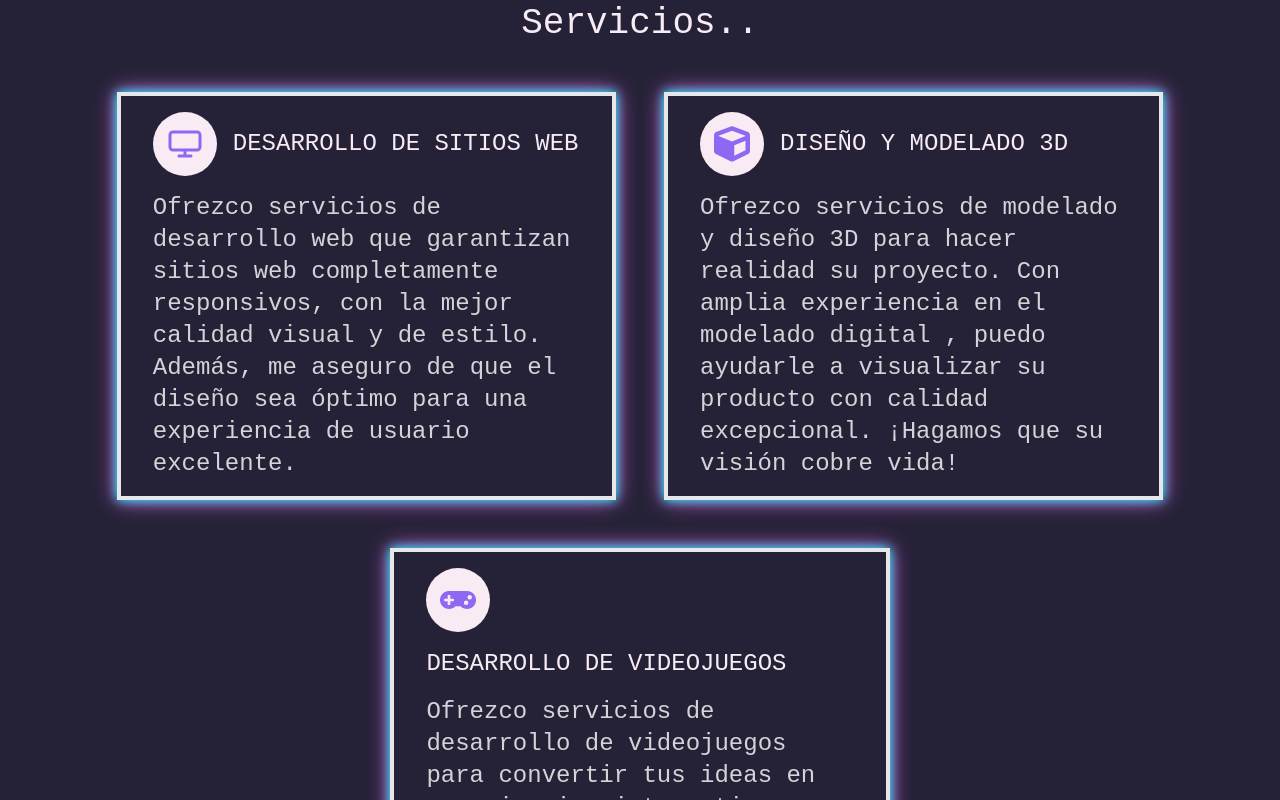
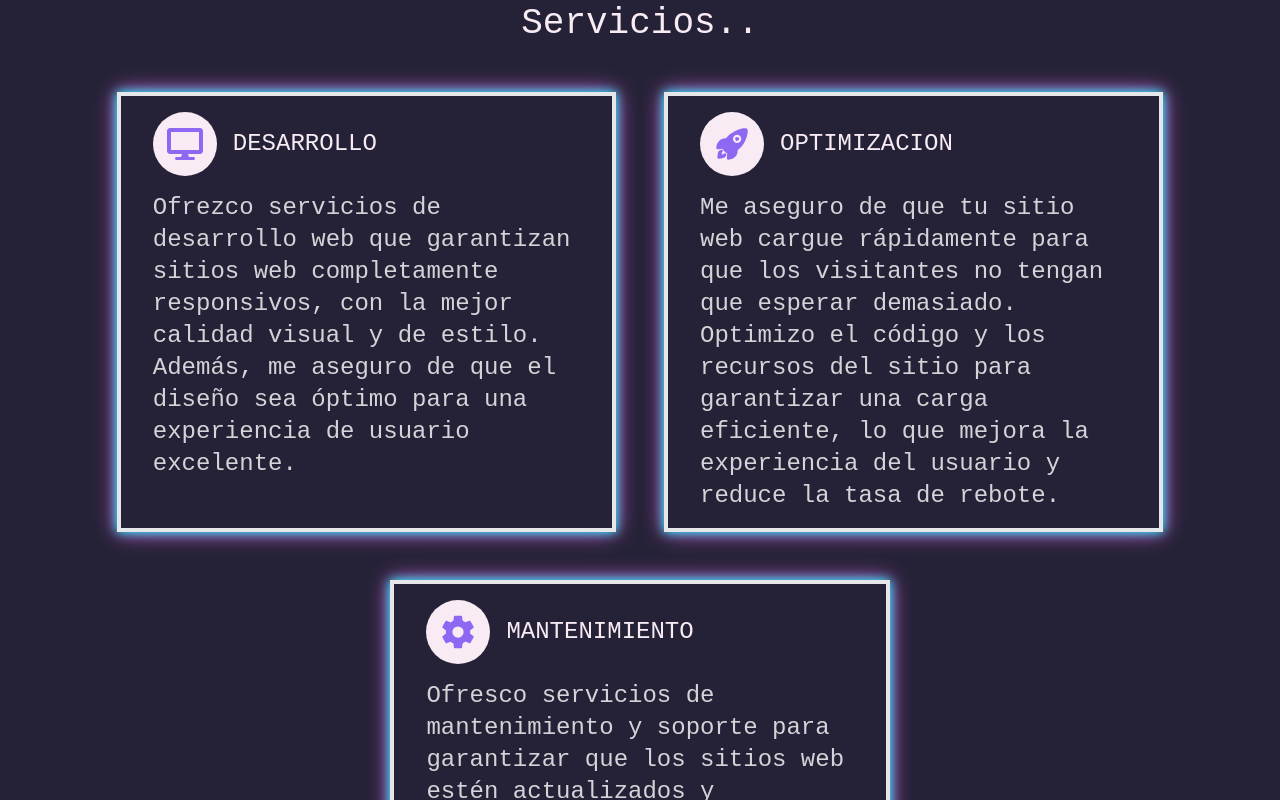
Before and after one commit to Numonu/portafolio, a React (Vite) app: page / in a window 1280 px wide. Shown: the part 1180-1980 px from the top of the page. Built offline with nearby package versions, Linux system fonts and the light colour scheme; a web font is replaced by a local one.

Commit message:
he actualizado la descripcion de los servicios

```diff
--- a/src/layout/Services.jsx
+++ b/src/layout/Services.jsx
@@ -1,6 +1,6 @@
 import { ServiceCard } from "../components/ServiceCard";
-import { CgScreen } from "react-icons/cg";
-import { FaCube , FaGamepad} from "react-icons/fa";
+import { FaDesktop } from "react-icons/fa";
+import { IoSettingsSharp , IoRocket } from "react-icons/io5";
 
 export function Services() {
 	return (
@@ -9,20 +9,20 @@ export function Services() {
 				<h1 className="text-4xl text-center xl:py-6">Servicios..</h1>
 				<div className="flex flex-col flex-wrap gap-12 py-6 xl:flex-row xl:justify-center">
 					<ServiceCard
-						icon={<CgScreen/>}
-						title="Desarrollo de Sitios Web"
+						icon={<FaDesktop/>}
+						title="Desarrollo"
 						description="Ofrezco servicios de desarrollo web que garantizan sitios web completamente responsivos, con la mejor calidad visual y de estilo. Además, me aseguro de que el diseño sea óptimo para una experiencia de usuario excelente."
 					/>
 					<ServiceCard
-						icon={<FaCube/>}
-						title="Diseño y Modelado 3D"
-						description="Ofrezco servicios de modelado y diseño 3D para hacer realidad su proyecto. Con amplia experiencia en el modelado digital , puedo ayudarle a visualizar su producto con calidad excepcional. ¡Hagamos que su visión cobre vida!"
+						icon={<IoRocket/>}
+						title="Optimizacion"
+						description="Me aseguro de que tu sitio web cargue rápidamente para que los visitantes no tengan que esperar demasiado. Optimizo el código y los recursos del sitio para garantizar una carga eficiente, lo que mejora la experiencia del usuario y reduce la tasa de rebote."
 						motionDelay={.2}
 					/>
 					<ServiceCard
-						icon={<FaGamepad/>}
-						title="Desarrollo de Videojuegos"
-						description="Ofrezco servicios de desarrollo de videojuegos para convertir tus ideas en experiencias interactivas emocionantes y atractivas. Desde la conceptualización hasta la publicación, puedo ayudarte a crear juegos personalizados que cautiven a tu audiencia"
+						icon={<IoSettingsSharp/>}
+						title="Mantenimiento"
+						description="Ofresco servicios de mantenimiento y soporte para garantizar que los sitios web estén actualizados y funcionando correctamente. Esto implica corregir errores, solucionar problemas de compatibilidad, actualizar contenido y realizar mejoras funcionales según sea necesario"
 						motionDelay={.4}
 					/>
 				</div>
```
